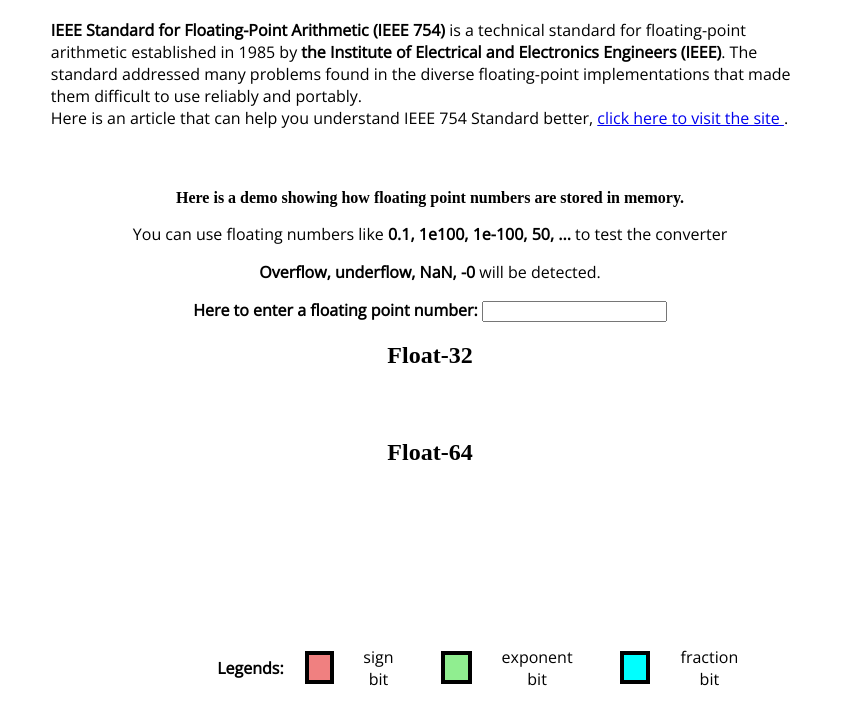
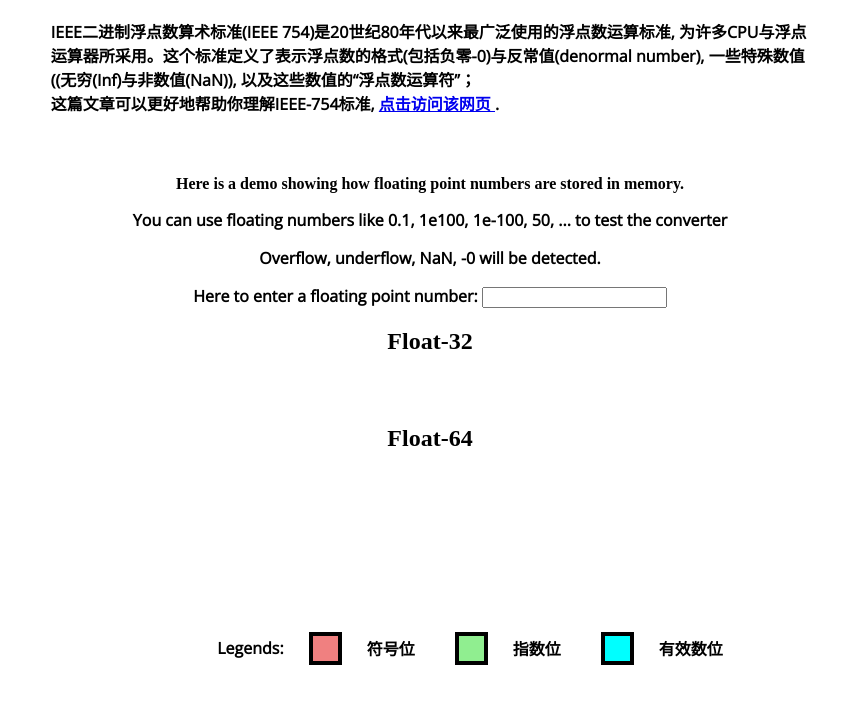
Before and after one commit to TimeSea05/IEEE754-Converter, a plain HTML site: page index.html in a window 1280 px wide. Shown: the part 124-848 px from the top of the page, without its empty margins (210-1069 px from the left). After the commit the page ends 827 px from the top, so only its background shows below. Drawn offline with nearby package versions, Linux system fonts and the light colour scheme.

Commit message:
change the language from English to Chinese

```diff
--- a/index.html
+++ b/index.html
@@ -11,13 +11,12 @@
   <body>
     <h1>How Numbers are Stored in Memory - IEEE754 Standard</h1>
     <div id="intro">
-      <p class="ieee-intro"><strong>IEEE Standard for Floating-Point Arithmetic (IEEE 754)</strong> is a technical standard for floating-point
-        arithmetic established in 1985 by <strong>the Institute of Electrical and Electronics Engineers (IEEE)</strong>.
-        The standard addressed many problems found in the diverse floating-point implementations that
-        made them difficult to use reliably and portably.<br>
-        Here is an article that can help you understand IEEE 754 Standard better,
+      <p class="ieee-intro"><strong>IEEE二进制浮点数算术标准(IEEE 754)是20世纪80年代以来最广泛使用的浮点数运算标准,
+        为许多CPU与浮点运算器所采用。这个标准定义了表示浮点数的格式(包括负零-0)与反常值(denormal number), 一些特殊数值
+        ((无穷(Inf)与非数值(NaN)), 以及这些数值的“浮点数运算符”；<br>
+        这篇文章可以更好地帮助你理解IEEE-754标准,
         <a href="https://polarisxu.studygolang.com/posts/basic/diagram-float-point/">
-          click here to visit the site
+          点击访问该网页
         </a>.<br><br><br>
       </p>
       <p><strong>Here is a demo showing how floating point numbers are stored in memory.</strong></p>
@@ -40,15 +39,15 @@
       <ul>
         <span><strong>Legends:</strong></span> <li class="blank legend"></li>
         <li class="sign-bit legend"></li> <li class="blank legend"></li>
-        <span>sign bit<br></span>
+        <span>符号位<br></span>
       </ul>
       <ul>
         <li class="exp-bit legend"></li> <li class="blank legend"></li>
-        <span>exponent bit</span>
+        <span>指数位</span>
       </ul>
       <ul>
         <li class="frac-bit legend"></li> <li class="blank legend"></li>
-        <span>fraction bit</span>
+        <span>有效数位</span>
       </ul>
     </div>
   </body>
```
